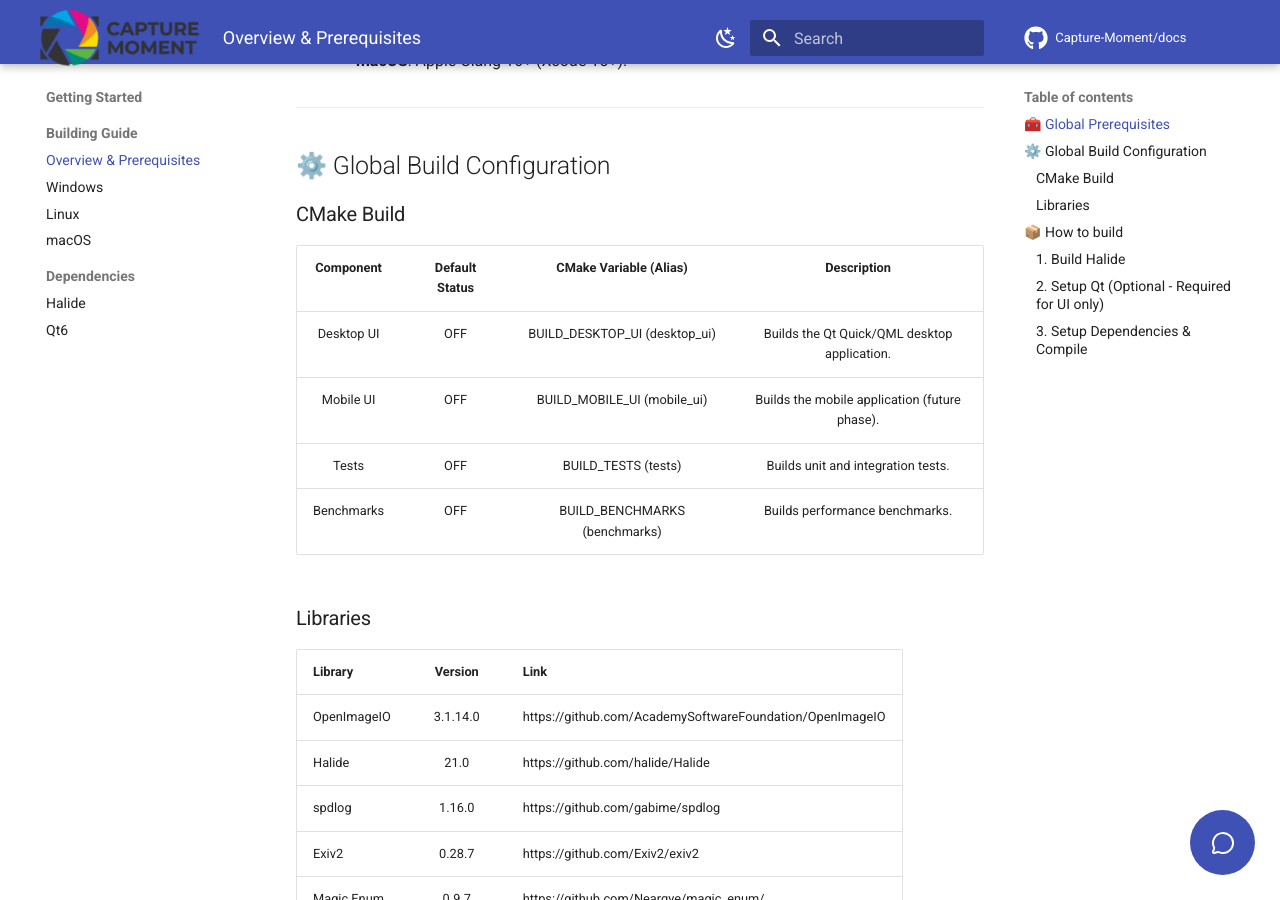
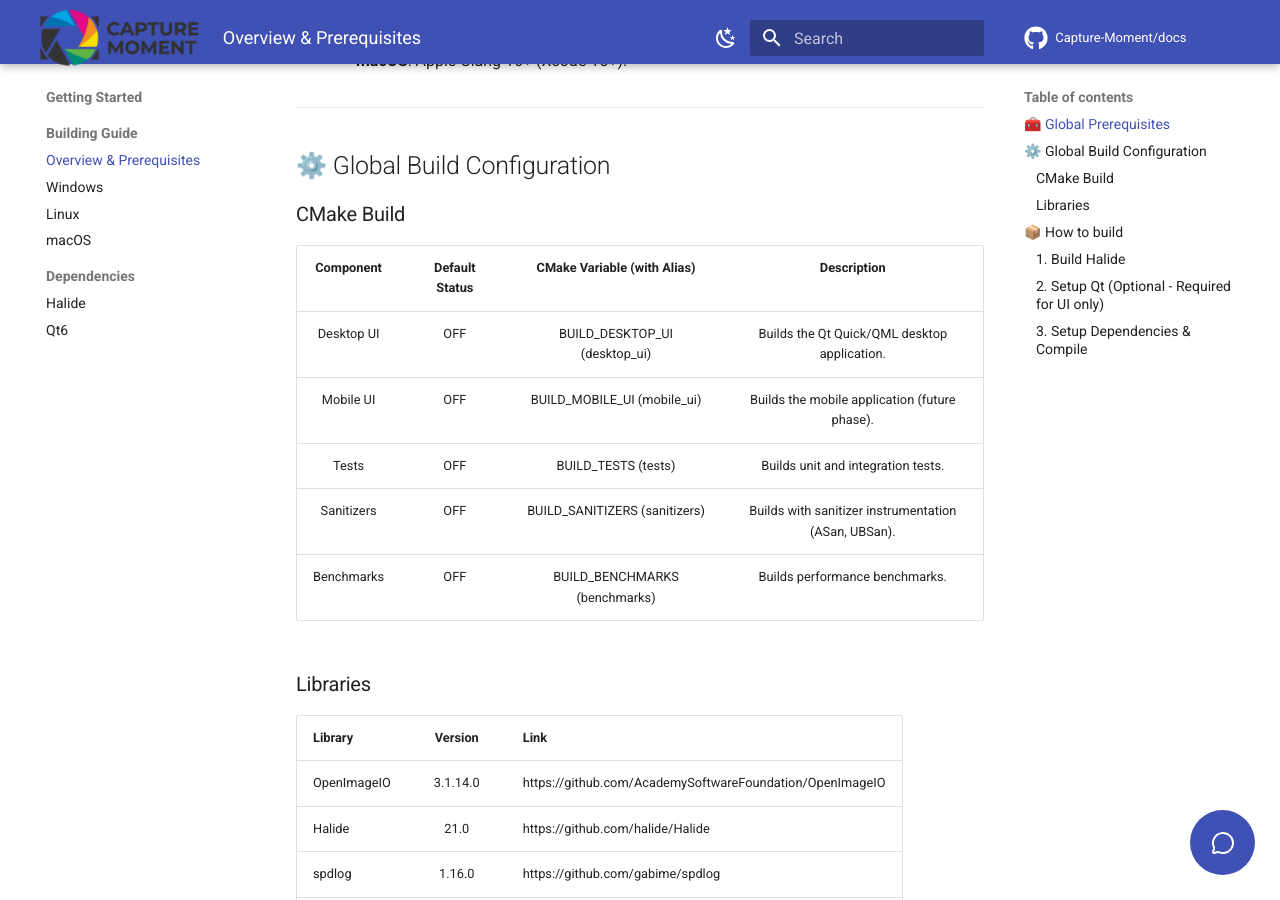
Before and after one commit to Capture-Moment/docs, an MkDocs documentation site: the page built from docs/building/BUILDING_MAIN.md, in a window 1280 px wide and 900 px high, scrolled down 555 px. Built offline with MkDocs 1.6.1 and Material for MkDocs 9.7.7, drawn with Linux system fonts in a browser that asks for light colours; comment, search, counter and statistics services are not loaded.

Commit message:
add sanitizers in BUILDING_MAIN.md

```diff
--- a/docs/building/BUILDING_MAIN.md
+++ b/docs/building/BUILDING_MAIN.md
@@ -19,11 +19,12 @@ Before selecting your platform, ensure you have these tools:
 ## ⚙️ Global Build Configuration
 
 ### CMake Build
-|  Component | Default Status |     CMake Variable (Alias)    |                  Description                  |
+|  Component | Default Status |     CMake Variable (with Alias)    |                  Description                  |
 |:----------:|:--------------:|:-----------------------------:|:---------------------------------------------:|
 | Desktop UI | OFF            | BUILD_DESKTOP_UI (desktop_ui) | Builds the Qt Quick/QML desktop application.  |
 | Mobile UI  | OFF            | BUILD_MOBILE_UI (mobile_ui)   | Builds the mobile application (future phase). |
 | Tests      | OFF            | BUILD_TESTS (tests)           | Builds unit and integration tests.            |
+| Sanitizers      | OFF            | BUILD_SANITIZERS (sanitizers)           | Builds with sanitizer instrumentation (ASan, UBSan).            |
 | Benchmarks | OFF            | BUILD_BENCHMARKS (benchmarks) | Builds performance benchmarks.                |
 
 ### Libraries
```
